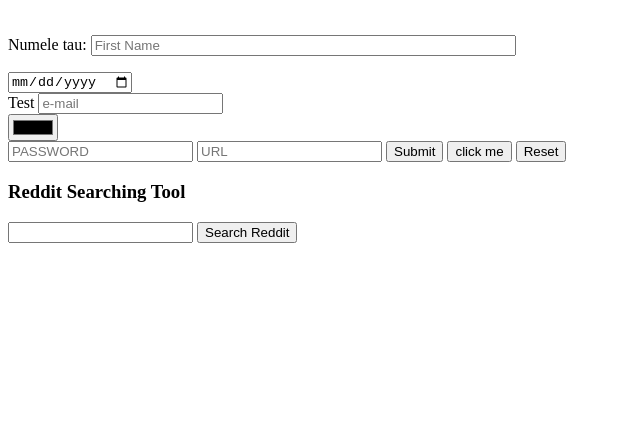
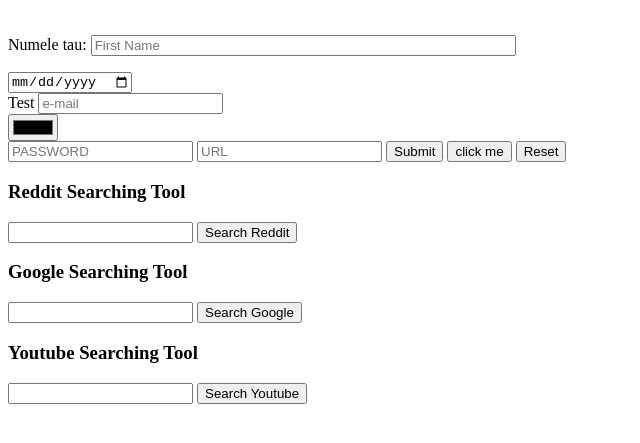
Before and after one commit to ramadanomar/WebDev-Bootcamp-v2.0, a plain HTML site: page Section5-HTML/forms.html in a window 1280 px wide. Shown: the part 79-522 px from the top of the page, without its empty margins (0-640 px from the left). Drawn offline with Linux system fonts and the light colour scheme.

Commit message:
Searching Tools

```diff
--- a/Section5-HTML/forms.html
+++ b/Section5-HTML/forms.html
@@ -32,5 +32,17 @@
         <input type="text" name = "q">
         <button>Search Reddit</button>
     </form>
+
+    <h3>Google Searching Tool</h3>
+    <form action="https://www.google.com/search">
+        <input type="text" name = "q">
+        <button>Search Google</button>
+    </form>
+
+    <h3>Youtube Searching Tool</h3>
+    <form action="https://www.youtube.com/results">
+        <input type="text" name = "search_query">
+        <button>Search Youtube</button>
+    </form>
 </body>
 </html>
```
